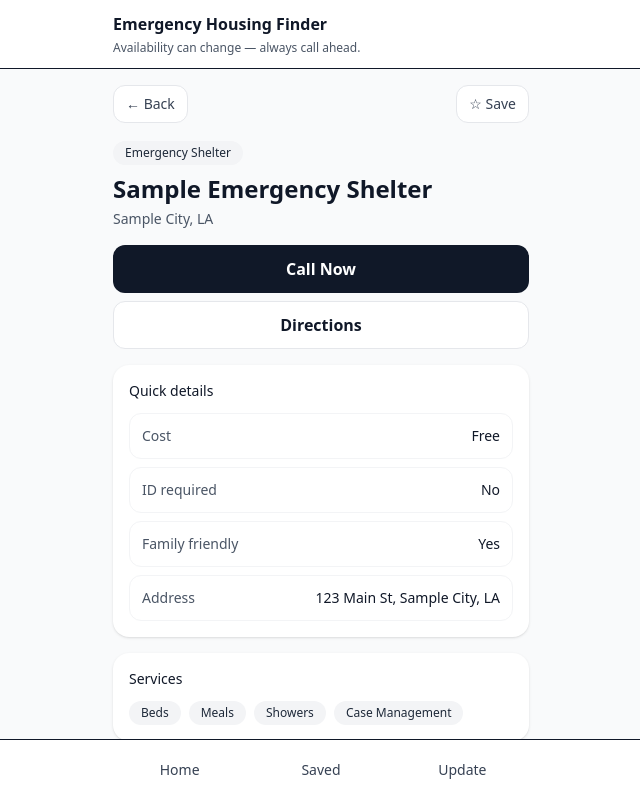
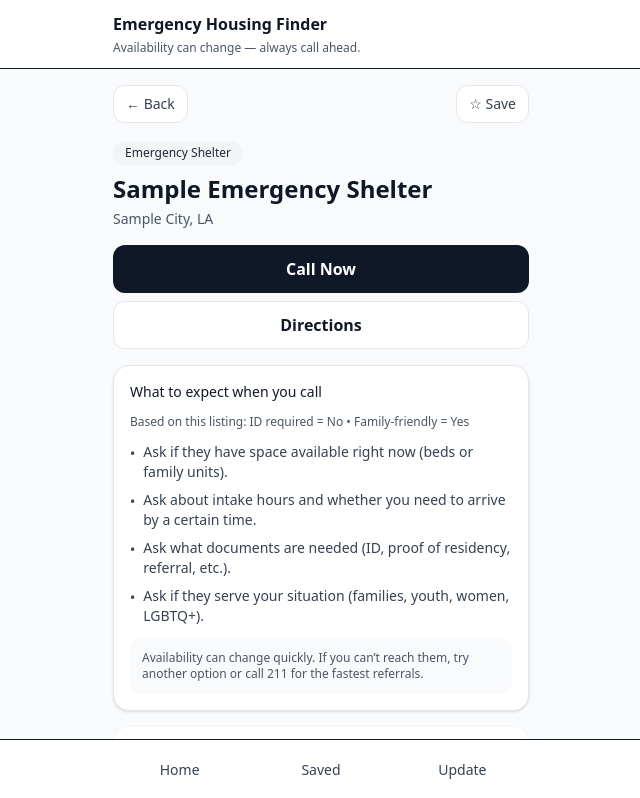
Before and after one commit to FrimpsManu/emergency-housing-finder, a React (Vite) app: page /resource/1 in a window 1280 px wide. Shown: the top 798 px of the page, without its empty margins (319-959 px from the left). Built offline with nearby package versions, Linux system fonts and the light colour scheme.

Commit message:
improving work flow

```diff
--- a/src/pages/ResourceDetail.tsx
+++ b/src/pages/ResourceDetail.tsx
@@ -1,7 +1,6 @@
-import { useEffect, useState } from "react";
+import { useEffect, useMemo, useState } from "react";
+import { useNavigate, useParams } from "react-router-dom";
 import { isSaved, saveResource, removeResource } from "../utils/savedResources";
-
-import { useNavigate, useParams } from "react-router-dom";
 
 export default function ResourceDetail() {
   const nav = useNavigate();
@@ -13,10 +12,9 @@ useEffect(() => {
     setSaved(isSaved(resourceId));
   }, [resourceId]);
 
-
   // Placeholder data until dataset integration
   const resource = {
-    id: id ?? "unknown",
+    id: resourceId,
     name: "Sample Emergency Shelter",
     type: "Emergency Shelter",
     city: "Sample City",
@@ -32,9 +30,31 @@ useEffect(() => {
     lastVerified: "2026-02-01",
   };
 
-  const mapsUrl = `https://www.google.com/maps/search/?api=1&query=${encodeURIComponent(
-    resource.address
-  )}`;
+  const mapsUrl = useMemo(() => {
+    return `https://www.google.com/maps/search/?api=1&query=${encodeURIComponent(resource.address)}`;
+  }, [resource.address]);
+
+  // Tel:
+  const telHref = useMemo(() => {
+    const cleaned = resource.phone.replace(/[^\d+]/g, "");
+    return `tel:${cleaned}`;
+  }, [resource.phone]);
+
+  function toggleSave() {
+    if (saved) {
+      removeResource(resourceId);
+      setSaved(false);
+      return;
+    }
+
+    saveResource({
+      id: resourceId,
+      name: resource.name,
+      city: resource.city,
+      state: resource.state,
+    });
+    setSaved(true);
+  }
 
   return (
     <div className="space-y-4">
@@ -48,22 +68,13 @@ useEffect(() => {
         </button>
 
         <button
-  onClick={() => {
-    if (!resourceId) return;
-    if (saved) {
-      removeResource(resourceId);
-      setSaved(false);
-    } else {
-      saveResource({
-        id: resourceId,
-        name: resource.name,
-        city: resource.city,
-        state: resource.state,
-      });
-      setSaved(true);
-    }
-  }}
-  className="rounded-xl border border-gray-200 bg-white px-3 py-2 text-sm font-medium text-gray-700 hover:bg-gray-50"
+          onClick={toggleSave}
+          className={[
+            "rounded-xl border px-3 py-2 text-sm font-medium transition",
+            saved
+              ? "border-gray-900 bg-gray-900 text-white"
+              : "border-gray-200 bg-white text-gray-700 hover:bg-gray-50",
+          ].join(" ")}
         >
           {saved ? "★ Saved" : "☆ Save"}
         </button>
@@ -83,7 +94,7 @@ useEffect(() => {
       {/* Primary actions */}
       <div className="grid grid-cols-1 gap-2">
         <a
-          href={`tel:${resource.phone}`}
+          href={telHref}
           className="h-12 rounded-xl bg-gray-900 text-white font-semibold flex items-center justify-center"
         >
           Call Now
@@ -97,6 +108,40 @@ useEffect(() => {
         >
           Directions
         </a>
+      </div>
+
+      {/* Calling checklist (crisis-first UX) */}
+      <div className="rounded-2xl border border-gray-200 bg-white p-4 shadow-sm space-y-3">
+        <p className="text-sm font-medium text-gray-900">What to expect when you call</p>
+
+        <p className="text-xs text-gray-600">
+          Based on this listing: ID required = {resource.idRequired ? "Yes" : "No"} • Family-friendly
+          = {resource.familyFriendly ? "Yes" : "No"}
+        </p>
+
+        <div className="space-y-2 text-sm text-gray-700">
+          <div className="flex gap-2">
+            <span className="mt-0.5">•</span>
+            <span>Ask if they have space available right now (beds or family units).</span>
+          </div>
+          <div className="flex gap-2">
+            <span className="mt-0.5">•</span>
+            <span>Ask about intake hours and whether you need to arrive by a certain time.</span>
+          </div>
+          <div className="flex gap-2">
+            <span className="mt-0.5">•</span>
+            <span>Ask what documents are needed (ID, proof of residency, referral, etc.).</span>
+          </div>
+          <div className="flex gap-2">
+            <span className="mt-0.5">•</span>
+            <span>Ask if they serve your situation (families, youth, women, LGBTQ+).</span>
+          </div>
+        </div>
+
+        <div className="rounded-xl bg-gray-50 p-3 text-xs text-gray-600">
+          Availability can change quickly. If you can’t reach them, try another option or call 211 for
+          the fastest referrals.
+        </div>
       </div>
 
       {/* Key info */}
@@ -130,9 +175,7 @@ useEffect(() => {
       <div className="rounded-2xl border border-gray-200 bg-white p-4 shadow-sm space-y-2">
         <p className="text-sm font-medium text-gray-900">Notes</p>
         <p className="text-sm text-gray-700">{resource.notes}</p>
-        <p className="text-xs text-gray-600">
-          Availability can change — always call ahead.
-        </p>
+        <p className="text-xs text-gray-600">Availability can change — always call ahead.</p>
       </div>
 
       {/* Trust */}
--- a/src/pages/SuggestUpdate.tsx
+++ b/src/pages/SuggestUpdate.tsx
@@ -1,9 +1,12 @@
 import { useMemo, useState } from "react";
+import { useNavigate, useParams } from "react-router-dom";
+
 
 type UpdateType = "Incorrect information" | "Closed location" | "New housing resource";
 
 type UpdateSubmission = {
   id: string;
+  resourceId?: string;
   type: UpdateType;
   resourceName?: string;
   details: string;
@@ -26,6 +29,9 @@ function saveSubmissions(items: UpdateSubmission[]) {
 }
 
 export default function SuggestUpdate() {
+  const nav = useNavigate();
+  const { id } = useParams();
+
   const [type, setType] = useState<UpdateType>("Incorrect information");
   const [resourceName, setResourceName] = useState("");
   const [details, setDetails] = useState("");
@@ -36,8 +42,12 @@ export default function SuggestUpdate() {
 
   function handleSubmit() {
     const submission: UpdateSubmission = {
-      id: crypto.randomUUID(),
+      id:
+        typeof crypto !== "undefined" && "randomUUID" in crypto
+          ? crypto.randomUUID()
+          : `${Date.now()}-${Math.random().toString(16).slice(2)}`,
       type,
+      resourceId: id,
       resourceName: resourceName.trim() || undefined,
       details: details.trim(),
       contact: contact.trim() || undefined,
@@ -56,6 +66,24 @@ export default function SuggestUpdate() {
 
   return (
     <div className="space-y-4">
+      {/* Top bar */}
+      <div className="flex items-center justify-between">
+        <button
+          onClick={() => nav(-1)}
+          className="rounded-xl border border-gray-200 bg-white px-3 py-2 text-sm font-medium text-gray-700 hover:bg-gray-50"
+        >
+          ← Back
+        </button>
+
+        {/* Back to resource (quick path) */}
+        <button
+          onClick={() => (id ? nav(`/resource/${id}`) : nav("/"))}
+          className="rounded-xl border border-gray-200 bg-white px-3 py-2 text-sm font-medium text-gray-700 hover:bg-gray-50"
+        >
+          Back to resource
+        </button>
+      </div>
+
       <div>
         <h1 className="text-2xl font-semibold text-gray-900">Suggest an Update</h1>
         <p className="mt-1 text-sm text-gray-600">
@@ -64,25 +92,40 @@ export default function SuggestUpdate() {
       </div>
 
       {submitted && (
-        <div className="rounded-2xl border border-gray-200 bg-white p-4 shadow-sm">
+        <div className="rounded-2xl border border-gray-200 bg-white p-4 shadow-sm space-y-3">
+          <div>
             <p className="text-sm font-medium text-gray-900">Thanks — update submitted.</p>
             <p className="mt-1 text-sm text-gray-600">
               If this is urgent, please call 211 for immediate help.
             </p>
-          <div className="mt-3">
+          </div>
+
+          <div className="grid grid-cols-1 gap-2">
             <a
               href="tel:211"
               className="h-12 rounded-xl bg-gray-900 text-white font-semibold flex items-center justify-center"
             >
               Call 211
             </a>
+
+            {/* Back to resource button after submit */}
+            <button
+              onClick={() => (id ? nav(`/resource/${id}`) : nav("/"))}
+              className="h-12 rounded-xl border border-gray-200 bg-white text-gray-900 font-semibold hover:bg-gray-50"
+            >
+              Back to resource
+            </button>
           </div>
         </div>
       )}
 
+      {/* Hide form after submit */}
+      {!submitted && (
         <div className="rounded-2xl bg-white p-4 shadow-sm space-y-4">
           <div className="space-y-2">
-          <label htmlFor="update-type" className="text-sm font-medium text-gray-700">Update type</label>
+            <label htmlFor="update-type" className="text-sm font-medium text-gray-700">
+              Update type
+            </label>
             <select
               id="update-type"
               value={type}
@@ -122,9 +165,7 @@ export default function SuggestUpdate() {
           </div>
 
           <div className="space-y-2">
-          <label className="text-sm font-medium text-gray-700">
-            Contact (optional)
-          </label>
+            <label className="text-sm font-medium text-gray-700">Contact (optional)</label>
             <input
               value={contact}
               onChange={(e) => setContact(e.target.value)}
@@ -141,6 +182,7 @@ export default function SuggestUpdate() {
             Submit Update
           </button>
         </div>
+      )}
     </div>
   );
 }
```
Lines whose indentation alone changed are shown as unchanged.
